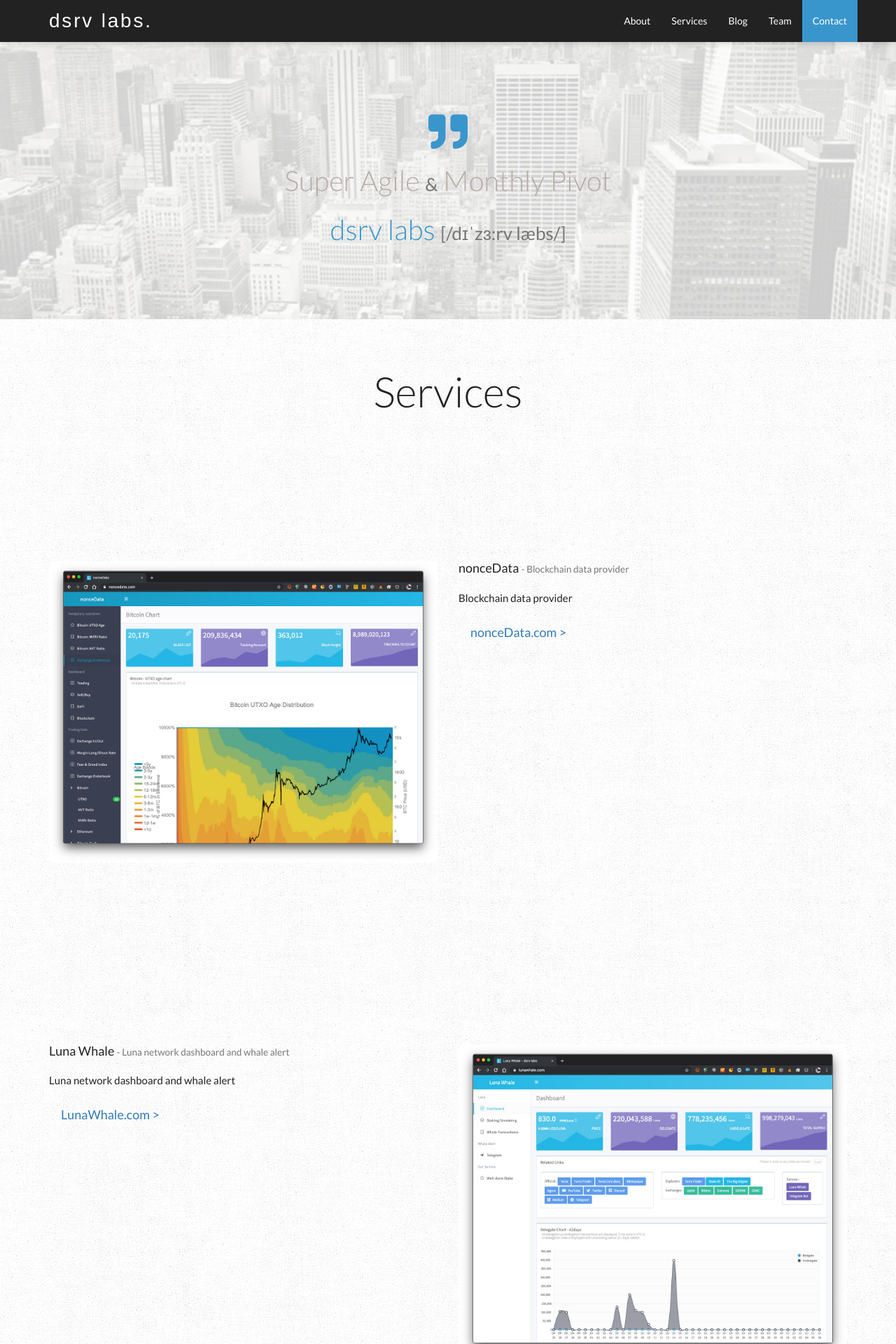
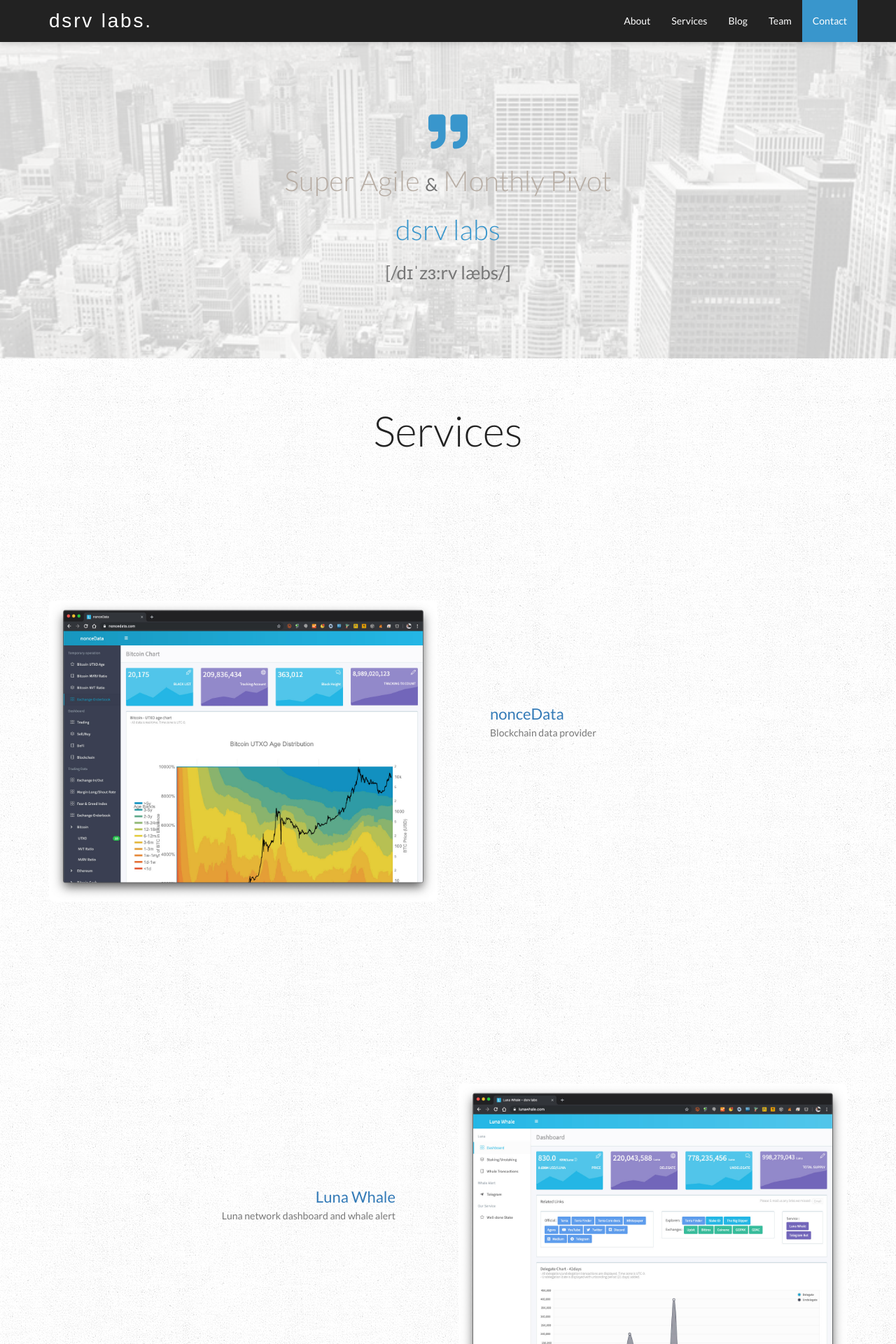
Before and after one commit to dsrvlabs/dsrvlabs.github.io, a Jekyll site: the page built from index.html, in a window 1280 px wide. Shown: the top 1920 px of the page at 70% size. Built offline with Jekyll 4.4.1, drawn with Linux system fonts in a browser that asks for light colours; nearby versions of some CDN libraries; some web fonts are replaced; the list of posts is cut into pages by our own code; some of the changed text lies outside the part shown.

Commit message:
디자인 수정 - Services 배치 다시함 - Team 디자인 수정 - 불필요한 JavaScript 삭제

```diff
--- a/index.html
+++ b/index.html
@@ -21,7 +21,7 @@
 
 <!-- 기본 사이트 설정 -->
 <meta content="블록체인 연구소 - dsrv labs. Block Validator, Block Producer, Analysis, Zero-knowledge proof" name="description">
-<meta content="dsrvlabs, 블록체인, blockchain, 이더리움, ethereum, factom, 팩텀, 블록체인 연구소, 블록체인 코어, blockchain core" name="keywords">
+<meta content="dsrvlabs, 블록체인, blockchain, 이더리움, ethereum, 블록체인 연구소, 블록체인 코어, blockchain core" name="keywords">
 
 
 <!-- Twitter Meta Tags -->
@@ -68,12 +68,6 @@
 <link rel="stylesheet" href="https://use.fontawesome.com/releases/v5.8.2/css/all.css" integrity="sha384-oS3vJWv+0UjzBfQzYUhtDYW+Pj2yciDJxpsK1OYPAYjqT085Qq/1cq5FLXAZQ7Ay" crossorigin="anonymous">
 <!-- <link href="assets/plugins/font-awesome/css/font-awesome.min.css" rel="stylesheet" type="text/css"> -->
 <link href="assets/plugins/animate-css/animate.min.css" rel="stylesheet" type="text/css">
-<link href="assets/plugins/owl-carousel/owl.carousel.css" rel="stylesheet" type="text/css">
-<link href="assets/plugins/owl-carousel/owl.theme.css" rel="stylesheet" type="text/css">
-<link href="assets/plugins/jquery-magnificPopup/magnific-popup.css" rel="stylesheet" type="text/css">
-
-<!-- Component CSS -->
-<link href="assets/css/component/component.css" rel="stylesheet" type="text/css">
 
 <!-- Main CSS -->
 <link href="assets/css/rinjani.css" rel="stylesheet" type="text/css">
@@ -98,19 +92,6 @@
 	<!--[if lt IE 8]>
         <p class="browsehappy">You are using an <strong>outdated</strong> browser. Please <a href="http://browsehappy.com/">upgrade your browser</a> to improve your experience.</p>
     <![endif]-->
-
-	<!-- Begin Page Loader -->
-	<div id="page-loader">
-		<div class="preload">
-			<img src="assets/img/preloader.gif" alt="Loading" />
-		</div>
-		<!-- //.preload -->
-	</div>
-	<!-- //End Page Loader -->
-
-
-
-
 
 	<!-- Begin Navbar -->
 	<nav id="navigation" class="navbar navbar-inverse navbar-fixed-top" role="navigation">
@@ -160,7 +141,7 @@
 
 							</h2>
 
-							<h2 class="lead quote-by">dsrv labs <small>[/dɪˈzɜ:rv læbs/]</small></h2>
+							<h2 class="lead quote-by">dsrv labs <br><small>[/dɪˈzɜ:rv læbs/]</small></h2>
 						</div>
 						<!-- //.quote-text -->
 					</div>
@@ -183,6 +164,47 @@
 			padding-top: 130px;
 			padding-bottom: 130px;
 		}
+		#services .serviceTextDiv{
+			margin-top: 150px;
+		}
+		#services .serviceTextDiv h4{
+			margin: 0 0 5px;
+			padding: 0;
+			font-size: 22px;
+		}
+		#services .serviceTextDiv .serviceTextDiv_link {
+			margin: 0;
+			padding: 0;
+		}
+		#services .serviceTextDiv .serviceTextDiv_link small {
+			font-size: 100%;
+			color: #777;
+		}
+		#services .serviceTextDiv .serviceTextDiv_link a {
+			margin: 0;
+			padding: 0;
+			font-size: 15px;
+		}
+		@media screen and (max-width: 992px) {
+			#services .mdHidden1 {
+				display: none;
+			}
+			#services .alignRight {
+				text-align: left;
+			}
+		}
+		@media screen and (min-width: 992px) {
+			#services .mdHidden2 {
+				display: none;
+			}
+			#services .alignRight {
+				text-align: right;
+				padding-right: 60px;
+			}
+			#services .mdHidden1 {
+				padding-left: 60px;
+			}
+		}
 	</style>
     <section id="services" class="section">
 
@@ -204,9 +226,18 @@
 
 
                 <div class="row service-row">
+
+					<div class="col-md-6 mdHidden2">
+						<div class="serviceTextDiv">
+							<h4 style="color: #337ab7"><a href="https://www.noncedata.com" target="_blank">nonceData</a></h4>
+							<div class="serviceTextDiv_link">
+								<small>Blockchain data provider</small>
+							</div>
+						</div>
+					</div>
                     <div class="col-md-6">
                         <div class="carousel-container">
-                            <div id="carousel-who-we-are" class="">
+                            <div>
                                 <!-- Wrapper for slides -->
                                 <div>
                                     <img src="/assets/myimg/img-noncedata.jpg" alt="" class="img-responsive img-rounded"/>
@@ -217,17 +248,13 @@
                         </div>
                         <!-- //.carousel-container -->
                     </div>
-                    <div class="col-md-6">
-                        <div class="who-we-are-text">
-                            <h4>nonceData <small>- Blockchain data provider</small></h4>
-                            <p>
-								Blockchain data provider
-							</p>
-                            <div class="page-scroll">
-                                <a href="https://www.noncedata.com" target="_blank" class="btn btn-lg btn-custom">nonceData.com &gt;</a>
-                            </div>
-                        </div>
-                        <!-- //.who-we-are-text -->
+                    <div class="col-md-6 mdHidden1">
+						<div class="serviceTextDiv">
+							<h4 style="color: #337ab7"><a href="https://www.noncedata.com" target="_blank">nonceData</a></h4>
+							<div class="serviceTextDiv_link">
+								<small>Blockchain data provider</small>
+							</div>
+						</div>
                     </div>
                 </div>
 				<!-- //.row -->
@@ -235,21 +262,18 @@
 
 
                 <div class="row service-row">
-					<div class="col-md-6">
-						<div class="who-we-are-text">
-							<h4>Luna Whale <small>- Luna network dashboard and whale alert</small></h4>
-							<p>
-								Luna network dashboard and whale alert
-							</p>
-							<div class="page-scroll">
-								<a href="https://www.lunawhale.com" target="_blank" class="btn btn-lg btn-custom">LunaWhale.com ></a>
+					<div class="col-md-6  ">
+						<div class="serviceTextDiv alignRight">
+							<h4><a href="https://www.lunawhale.com" target="_blank">Luna Whale</a></h4>
+							<div class="serviceTextDiv_link">
+								<small>Luna network dashboard and whale alert</small>
 							</div>
 						</div>
 						<!-- //.who-we-are-text -->
 					</div>
                     <div class="col-md-6">
-                        <div class="carousel-container">
-                            <div id="carousel-who-we-are" class="">
+                        <div>
+                            <div>
                                 <!-- Wrapper for slides -->
                                 <div>
                                     <img src="/assets/myimg/img-lunawhale.jpg" alt="" class="img-responsive img-rounded"/>
@@ -266,9 +290,17 @@
 
 
                 <div class="row service-row">
+						<div class="col-md-6 mdHidden2">
+							<div class="serviceTextDiv">
+								<h4 style="color: #337ab7"><a href="https://www.welldonestake.com" target="_blank">Well-done Stake</a></h4>
+								<div class="serviceTextDiv_link">
+									<small>A service that you can believe and stake the most</small>
+								</div>
+							</div>
+						</div>
 						<div class="col-md-6">
-							<div class="carousel-container">
-								<div id="carousel-who-we-are" class="">
+							<div>
+								<div>
 									<!-- Wrapper for slides -->
 									<div>
 										<img src="/assets/myimg/img-welldonestake.jpg" alt="" class="img-responsive img-rounded"/>
@@ -279,17 +311,13 @@
 							</div>
 							<!-- //.carousel-container -->
 						</div>
-						<div class="col-md-6">
-							<div class="who-we-are-text">
-								<h4>Well-done Stake <small>- A service that you can believe and stake the most</small></h4>
-								<p>
-									A service that you can believe and stake the most
-								</p>
-								<div class="page-scroll">
-									<a href="https://www.welldonestake.com/" target="_blank" class="btn btn-lg btn-custom">WelldoneStake.com &gt;</a>
+						<div class="col-md-6 mdHidden1">
+							<div class="serviceTextDiv">
+								<h4 style="color: #337ab7"><a href="https://www.welldonestake.com" target="_blank">Well-done Stake</a></h4>
+								<div class="serviceTextDiv_link">
+									<small>A service that you can believe and stake the most</small>
 								</div>
 							</div>
-							<!-- //.who-we-are-text -->
 						</div>
 					</div>
 					<!-- //.row -->
@@ -298,20 +326,16 @@
 
 					<div class="row service-row">
 						<div class="col-md-6">
-							<div class="who-we-are-text">
-								<h4>Arbitrage <small>- Cryptocurrency arbitrage trading system</small></h4>
-								<p>
-									Cryptocurrency arbitrage trading system
-								</p>
-								<div class="page-scroll">
-									<a href="https://arbitrage.dsrvlabs.com" target="_blank" class="btn btn-lg btn-custom">Arbitrage.dsrvalbs.com &gt;</a>
+							<div class="serviceTextDiv alignRight">
+								<h4 style="color: #337ab7"><a href="https://arbitrage.dsrvlabs.com" target="_blank">Arbitrage</a></h4>
+								<div class="serviceTextDiv_link">
+									<small>Cryptocurrency arbitrage trading system</small>
 								</div>
 							</div>
-							<!-- //.who-we-are-text -->
 						</div>
 						<div class="col-md-6">
-							<div class="carousel-container">
-								<div id="carousel-who-we-are" class="">
+							<div>
+								<div>
 									<!-- Wrapper for slides -->
 									<div>
 										<img src="/assets/myimg/img-arbitrage.jpg" alt="" class="img-responsive img-rounded"/>
@@ -340,9 +364,6 @@
 
 	<!-- Begin Our History Section -->
 	<section id="our-history" class="section">
-
-
-
 		<style>
 			#blogSection h2.archive__item-title {
 				margin-bottom: 0px;
@@ -362,7 +383,7 @@
 				<div class="row">
 					<div class="col-md-12">
 						<div class="section-title text-center">
-							<h2 class="main-title" >Blog</h2>
+							<h2 class="main-title" style="font-size: 60px;">Blog</h2>
 
 							<h3 class="sub-title">Visit our blog! - <small><a href="https://www.dsrvlabs.com/blog/">https://www.dsrvlabs.com/blog/</a></small></h3>
 
@@ -420,16 +441,17 @@
 				<style>
 					#myMemberList { width: 80%;}
 					#myMemberList img {
-						width: 70%;
-						height: 70%;
 						filter: grayscale(90%);
 					}
 					#myMemberList .img-rounded.team-element {
 						text-align: center;
 					}
+					#myMemberList .img-responsive {
+						width: 80%;
+					}
 				</style>
 
-				<div class="container" id="myMemberList" style="height: 330px;">
+				<div class="container" id="myMemberList">
 
 					<div class="col-sm-6 col-md-3 team-item not-right-column">
 						<div class="img-rounded team-element">
@@ -438,7 +460,7 @@
 							Samsung  Electronics<br>
 							Ethereum 2.0 Contributor<br>
 							Inha Univ(M.S.)<br>
-							<a href="https://www.linkedin.com/in/jongkwang/" target="_blank">
+							<a href="https://www.linkedin.com/in/jiyun-kim" target="_blank">
 								<img src="https://content.linkedin.com/content/dam/me/business/en-us/amp/brand-site/v2/bg/LI-Logo.svg.original.svg" style="height: 16px; width: 60px;">
 							</a>
 						</div>
@@ -487,7 +509,7 @@
 							.NET Contrubutor<br>
 							<!-- UIUC (Visiting scholar)<br> -->
 							Seoul Nat’l Univ (Ph.D.)<br>
-							<a href="https://www.linkedin.com/in/jongkwang/" target="_blank">
+							<a href="https://www.linkedin.com/in/hyung-kyu-choi" target="_blank">
 								<img src="https://content.linkedin.com/content/dam/me/business/en-us/amp/brand-site/v2/bg/LI-Logo.svg.original.svg" style="height: 16px; width: 60px;">
 							</a>
 
@@ -629,10 +651,8 @@
 								<!--</li>-->
 
 								<li style="padding-bottom: 5px;"><i class="fas fa-envelope"></i> contact@dsrvlabs.com</li>
-
+								<li style="padding-bottom: 5px;"><a href="https://goo.gl/maps/kv2pPKS53DrwtYKN9" target="_blank" style="color: #888"><i class="fas fa-map-marker"></i> &nbsp;&nbsp;&nbsp;&nbsp;nonce, 45-9, Bongeunsa-ro 22-gil, Gangnam-gu, Seoul, Republic of Korea</a></li>
 								<li style="padding-bottom: 5px;"><a href="https://goo.gl/maps/kv2pPKS53DrwtYKN9" target="_blank" style="color: #888"><i class="fas fa-map-marker"></i> &nbsp;&nbsp;&nbsp;&nbsp;서울 강남구 봉은사로22길 45-9, nonce</a></li>
-
-								<li style="padding-bottom: 5px;"><a href="https://goo.gl/maps/kv2pPKS53DrwtYKN9" target="_blank" style="color: #888"><i class="fas fa-map-marker"></i> &nbsp;&nbsp;&nbsp;&nbsp;nonce, 45-9, Bongeunsa-ro 22-gil, Gangnam-gu, Seoul, Republic of Korea</a></li>
 							</ul>
 						</div>
 						<!-- //.footer-text -->
@@ -677,8 +697,6 @@
 	<script src="assets/plugins/jquery-sticky/jquery.sticky.js"></script>
 	<script src="assets/plugins/jquery-inview/jquery.inview.min.js"></script>
 	<script src="assets/plugins/jquery-countTo/jquery.countTo.js"></script>
-	<script src="assets/plugins/jquery-easypiechart/jquery.easypiechart.min.js"></script>
-	<script src="assets/plugins/jquery-countdown/jquery.countdown.min.js"></script>
 	<script src="assets/plugins/owl-carousel/owl.carousel.min.js"></script>
 	<script src="assets/plugins/isotope/isotope.pkgd.min.js"></script>
 	<script src="assets/plugins/jquery-magnificPopup/jquery.magnific-popup.min.js"></script>
@@ -690,18 +708,6 @@
 	<!-- Animation JS (Optional) -->
 	<script src="assets/js/animation.js"></script>
 
-	<!-- Component JS -->
-	<script src="assets/js/component/bar-chart.js"></script>
-	<script src="assets/js/component/countdown.js"></script>
-	<script src="assets/js/component/counters.js"></script>
-	<script src="assets/js/component/pie-chart.js"></script>
-	<script src="assets/js/component/portfolio.js"></script>
-	<script src="assets/js/component/animation.js"></script>
-
-	<!-- Map JS -->
-	<!-- <script src="https://maps.googleapis.com/maps/api/js"></script> -->
-	<!-- <script src="assets/js/component/map.js"></script> -->
-
 	<!-- Global site tag (gtag.js) - Google Analytics -->
 	<script async src="https://www.googletagmanager.com/gtag/js?id=UA-140408107-1"></script>
 	<script>
@@ -711,9 +717,5 @@
 
 		gtag('config', 'UA-140408107-1');
 	</script>
-
-
-
 </body>
-
 </html>
```
